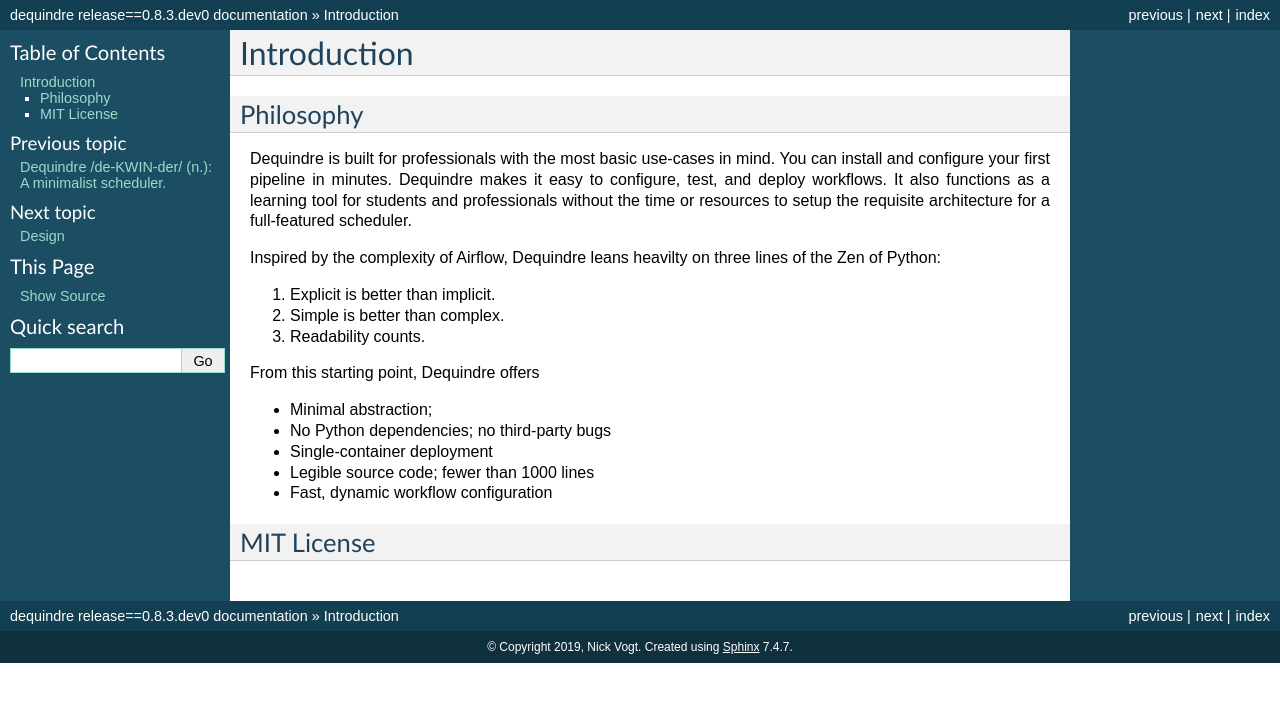
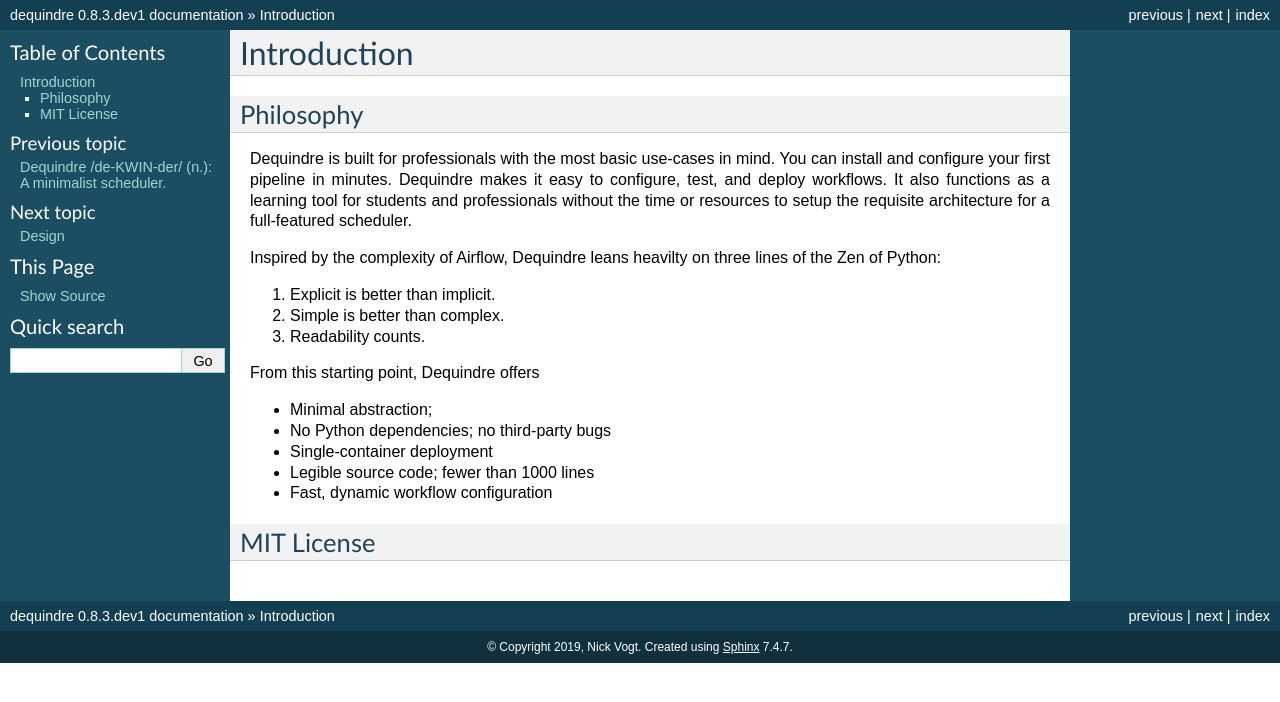
Before and after one commit to vogt4nick/dequindre, a Sphinx documentation site: the page built from docs/source/user-guide/intro.md, in a window 1280 px wide. Shown: the top 702 px of the page. Built offline with Sphinx 7.4.7, drawn with Linux system fonts in a browser that asks for light colours.

Commit message:
Bump version: 0.8.3.dev0 → 0.8.3.dev1

```diff
--- a/dequindre/__init__.py
+++ b/dequindre/__init__.py
@@ -15,7 +15,7 @@
 from subprocess import check_output, CalledProcessError
 
 
-__version__ = '0.8.3.dev0'
+__version__ = '0.8.3.dev1'
 
 
 class CyclicGraphError(Exception):
--- a/docs/source/conf.py
+++ b/docs/source/conf.py
@@ -26,7 +26,7 @@
 # The short X.Y version
 version = ''
 # The full version, including alpha/beta/rc tags
-release = 'release==0.8.3.dev0'
+release = '0.8.3.dev1'
 
 
 # -- General configuration ---------------------------------------------------
```
Also changed, not shown: .bumpversion.cfg.
